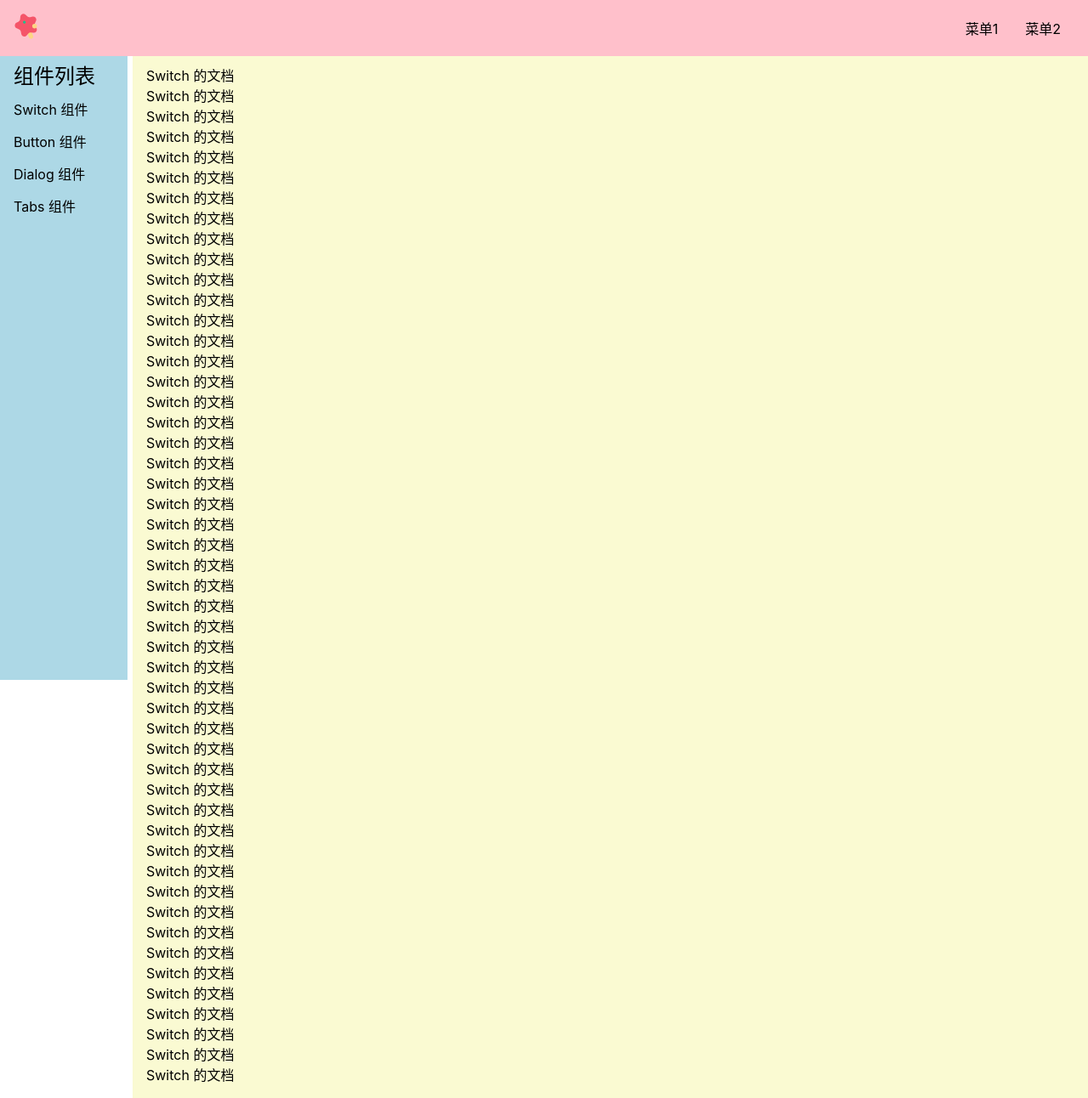
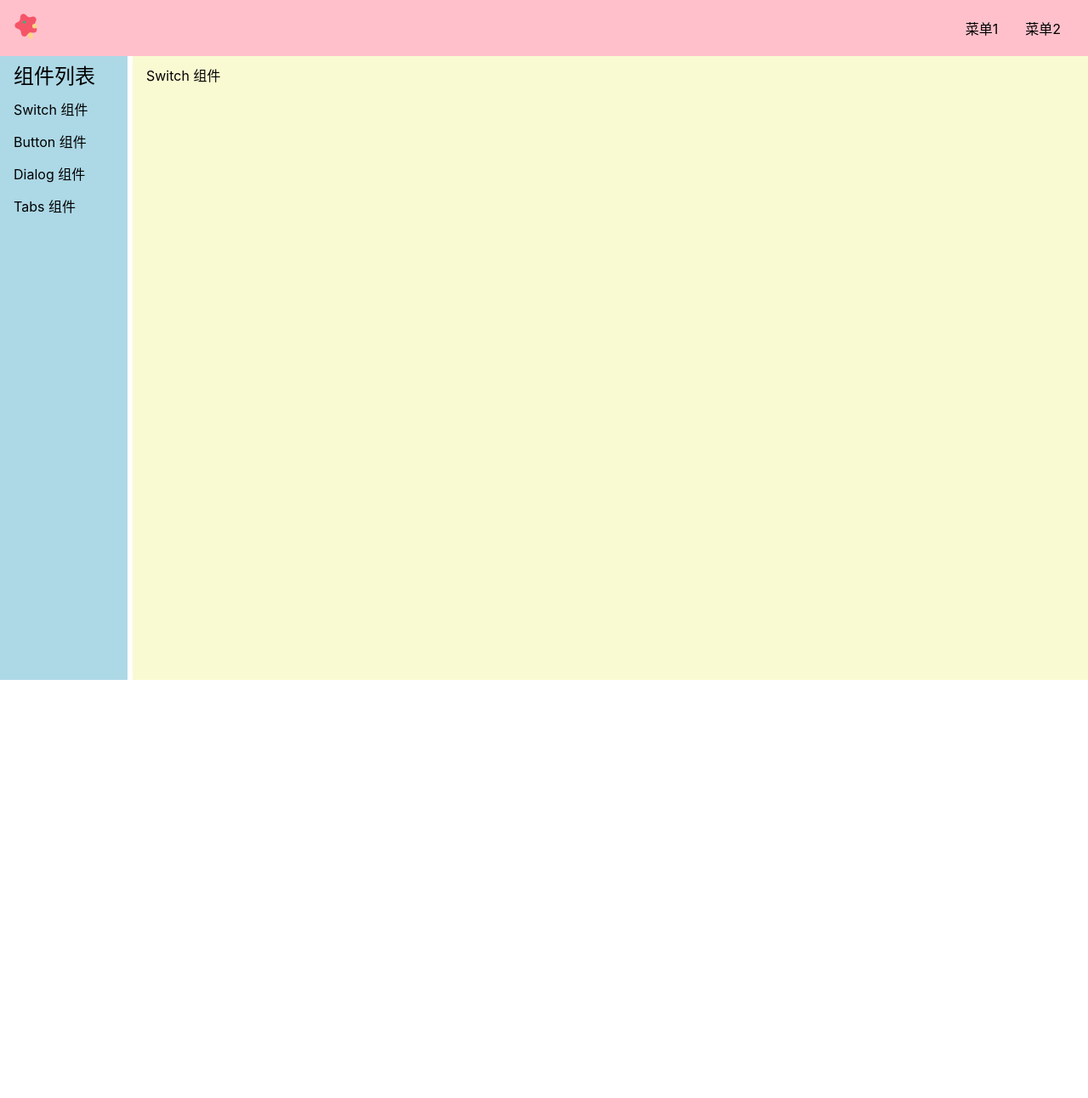
Before and after one commit to EvelynWXY/jelly-ui, a Vue app: page /#/doc/switch in a window 1280 px wide. Shown: the whole page at 85% size. After the commit the page ends 800 px from the top, so only its background shows below. Built offline with nearby package versions, Linux system fonts and the light colour scheme.

Commit message:
Switch 组件添加 HTML

```diff
--- a/src/components/SwitchDemo.vue
+++ b/src/components/SwitchDemo.vue
@@ -1,55 +1,15 @@
 <template>
     <div>
-
-        <p>Switch 的文档</p>
-        <p>Switch 的文档</p>
-        <p>Switch 的文档</p>
-        <p>Switch 的文档</p>
-        <p>Switch 的文档</p>
-        <p>Switch 的文档</p>
-        <p>Switch 的文档</p>
-        <p>Switch 的文档</p>
-        <p>Switch 的文档</p>
-        <p>Switch 的文档</p>
-        <p>Switch 的文档</p>
-        <p>Switch 的文档</p>
-        <p>Switch 的文档</p>
-        <p>Switch 的文档</p>
-        <p>Switch 的文档</p>
-        <p>Switch 的文档</p>
-        <p>Switch 的文档</p>
-        <p>Switch 的文档</p>
-        <p>Switch 的文档</p>
-        <p>Switch 的文档</p>
-        <p>Switch 的文档</p>
-        <p>Switch 的文档</p>
-        <p>Switch 的文档</p>
-        <p>Switch 的文档</p>
-        <p>Switch 的文档</p>
-        <p>Switch 的文档</p>
-        <p>Switch 的文档</p>
-        <p>Switch 的文档</p>
-        <p>Switch 的文档</p>
-        <p>Switch 的文档</p>
-        <p>Switch 的文档</p>
-        <p>Switch 的文档</p>
-        <p>Switch 的文档</p>
-        <p>Switch 的文档</p>
-        <p>Switch 的文档</p>
-        <p>Switch 的文档</p>
-        <p>Switch 的文档</p>
-        <p>Switch 的文档</p>
-        <p>Switch 的文档</p>
-        <p>Switch 的文档</p>
-        <p>Switch 的文档</p>
-        <p>Switch 的文档</p>
-        <p>Switch 的文档</p>
-        <p>Switch 的文档</p>
-        <p>Switch 的文档</p>
-        <p>Switch 的文档</p>
-        <p>Switch 的文档</p>
-        <p>Switch 的文档</p>
-        <p>Switch 的文档</p>
-        <p>Switch 的文档</p>
+        <Switch />
     </div>
 </template>
+
+<script lang="ts">
+import Switch from '../libs/Switch.vue'
+export default {
+    components: { Switch }
+}
+</script>
+<style lang="scss" scoped>
+span {}
+</style>
--- /dev/null
+++ b/src/libs/Switch.vue
@@ -0,0 +1,5 @@
+<template>
+    <div>
+        Switch 组件
+    </div>
+</template>
```
